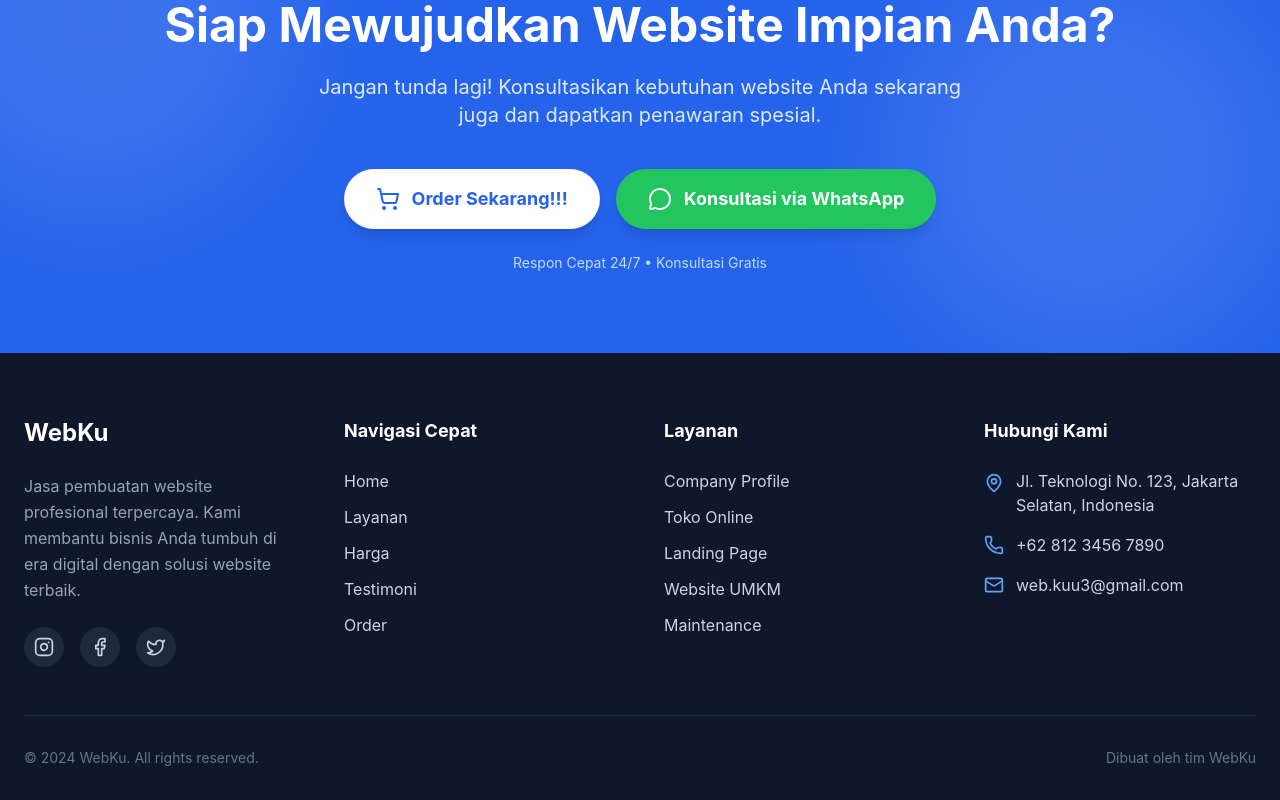
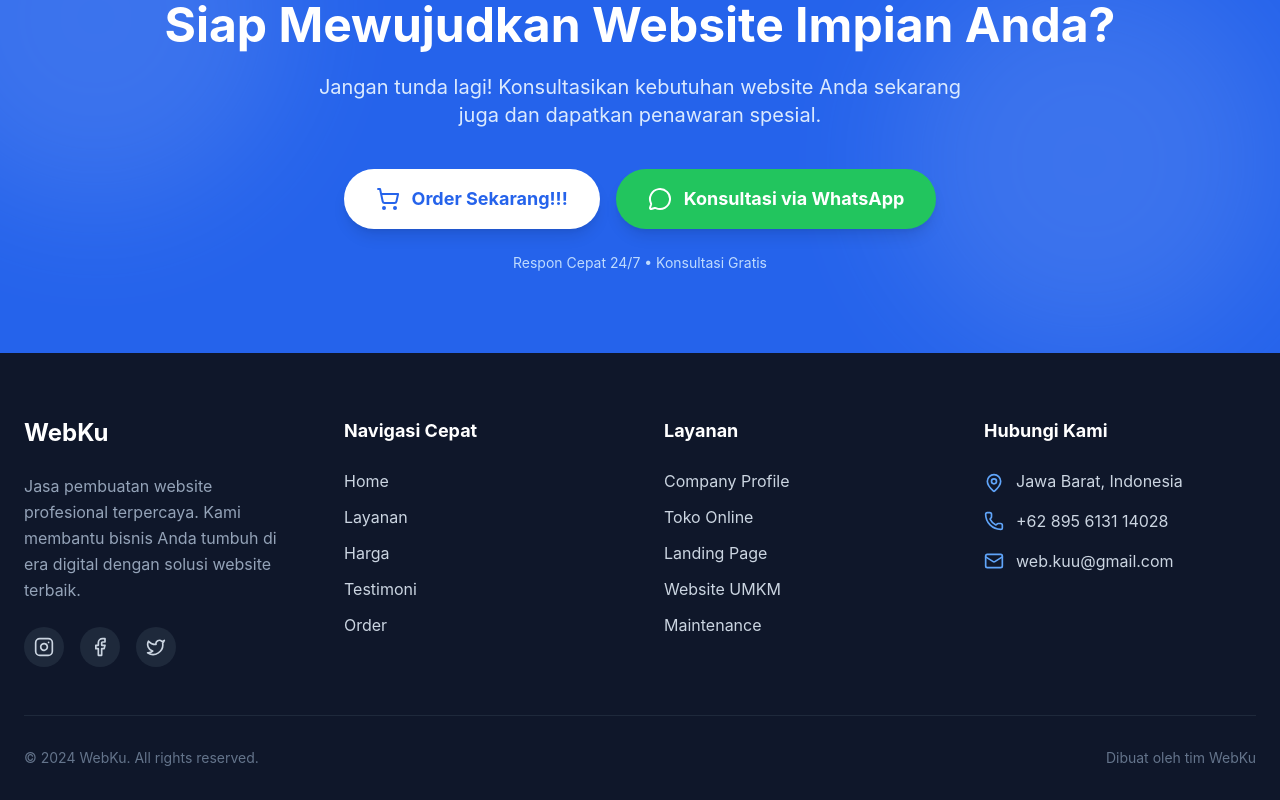
Before and after one commit to HafidzAlaziz/WebKu, a React (Vite) app: page / in a window 1280 px wide. Shown: the part 3311-4111 px from the top of the page. Built offline with nearby package versions, Linux system fonts and the light colour scheme.

Commit message:
Update contact info in Footer

```diff
--- a/src/components/Footer.jsx
+++ b/src/components/Footer.jsx
@@ -56,15 +56,15 @@ const Footer = () => {
                         <ul className="space-y-4">
                             <li className="flex items-start gap-3">
                                 <MapPin size={20} className="text-blue-400 flex-shrink-0 mt-1" />
-                                <span>Jl. Teknologi No. 123, Jakarta Selatan, Indonesia</span>
+                                <span>Jawa Barat, Indonesia</span>
                             </li>
                             <li className="flex items-center gap-3">
                                 <Phone size={20} className="text-blue-400 flex-shrink-0" />
-                                <span>+62 812 3456 7890</span>
+                                <span>+62 895 6131 14028</span>
                             </li>
                             <li className="flex items-center gap-3">
                                 <Mail size={20} className="text-blue-400 flex-shrink-0" />
-                                <span>web.kuu3@gmail.com</span>
+                                <span>web.kuu@gmail.com</span>
                             </li>
                         </ul>
                     </div>
```
